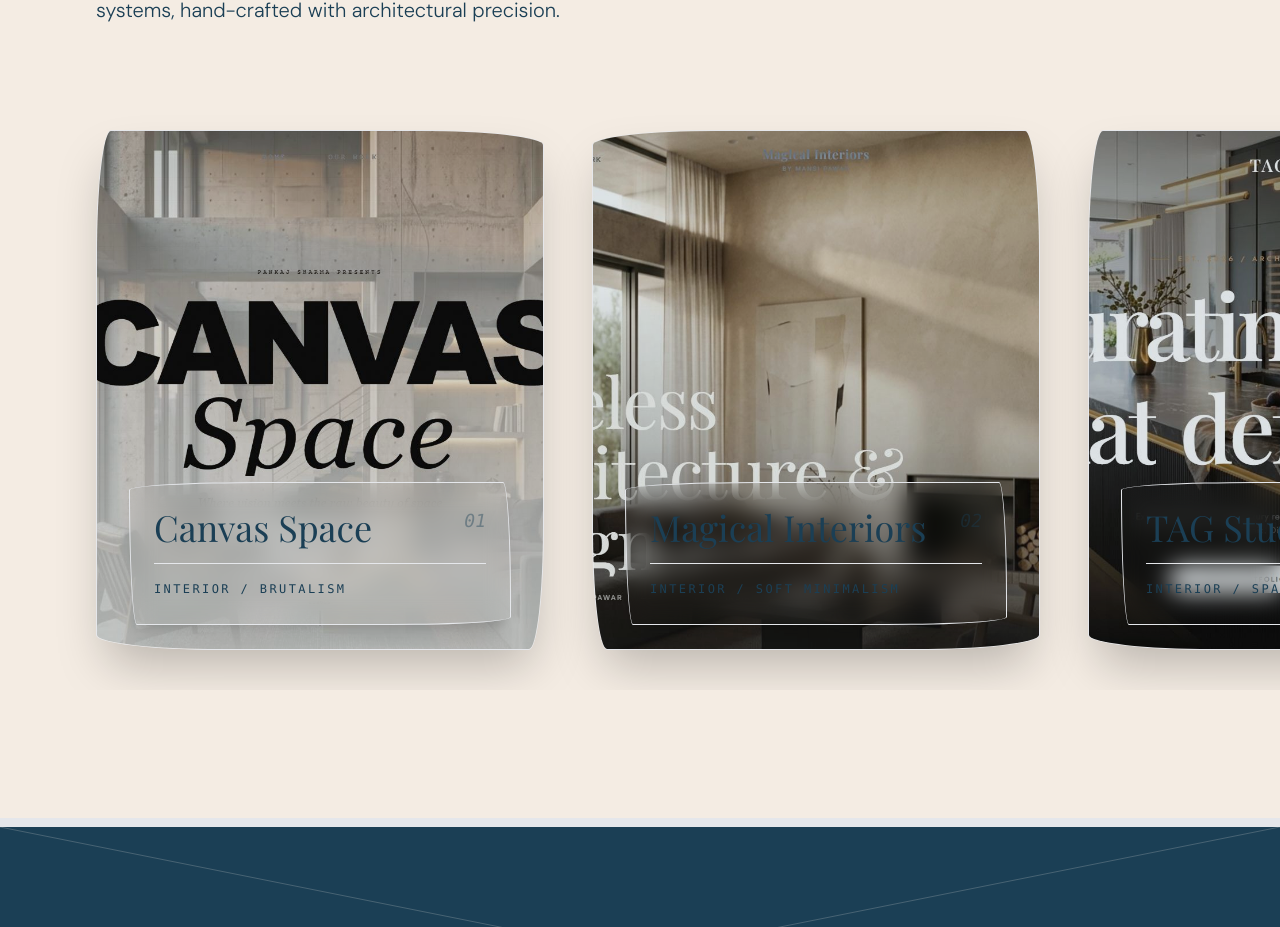
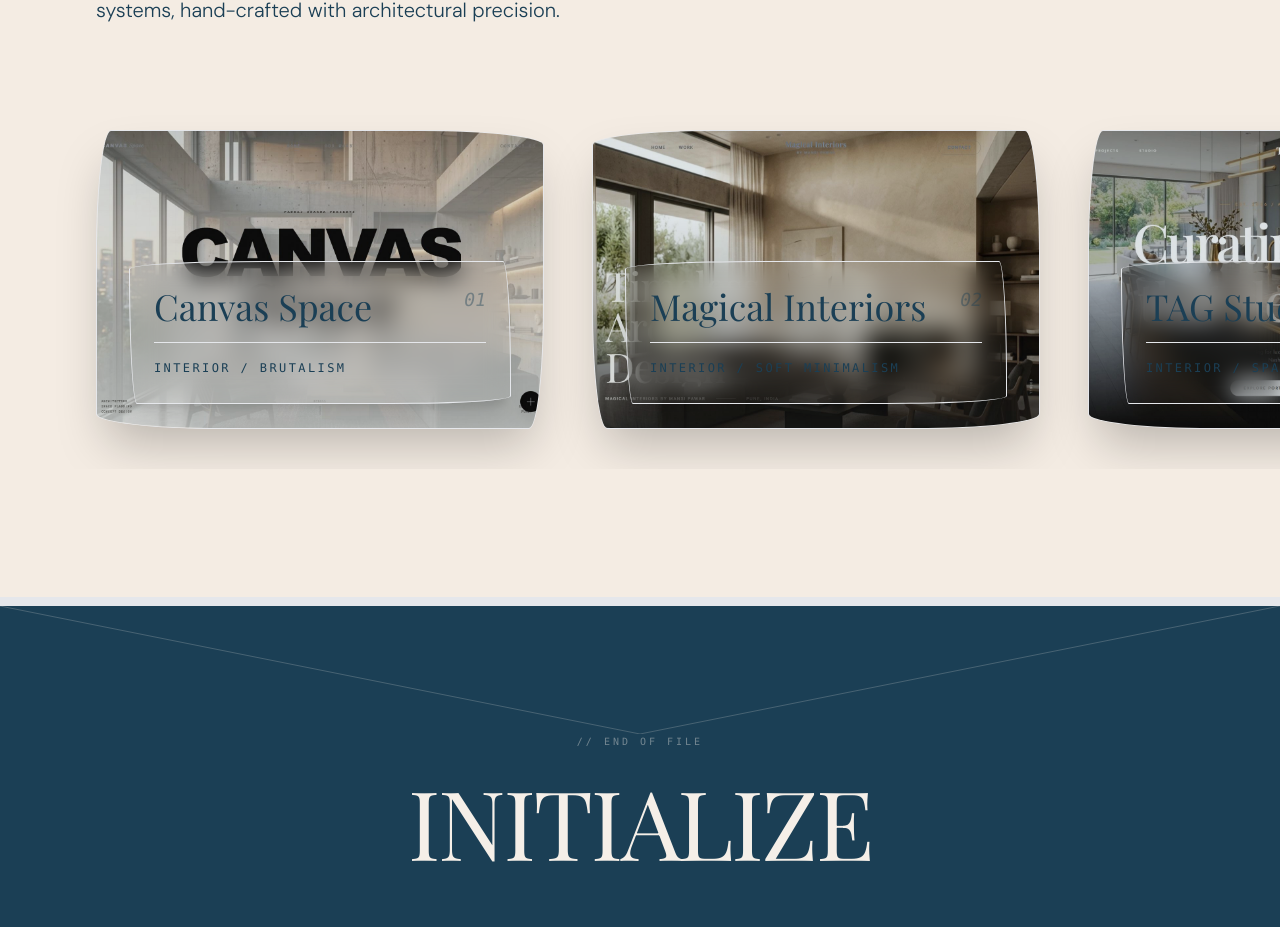
Before and after one commit to 7pixels-xyz/7pixels-main-website, a Next.js app: page / in a window 1280 px wide. Shown: the part 7659-8586 px from the top of the page. Built offline with nearby package versions, Linux system fonts and the light colour scheme; a web font is replaced by a local one.

Commit message:
fix(ui): re-engineered constructs gallery drag physics to disable native image ghosts, engineered shift-scroll support via framer motion values, and clamped component aspect ratios to 3:2

```diff
--- a/src/components/Portfolio.tsx
+++ b/src/components/Portfolio.tsx
@@ -1,5 +1,5 @@
 import React, { useRef, useEffect, useState } from 'react';
-import { motion } from 'motion/react';
+import { motion, useMotionValue } from 'motion/react';
 
 const works = [
     { id: 1, title: 'Canvas Space', format: 'Interior / Brutalism', image: '/portfolios/pankaj-sharma-canvas-space.jpg', url: 'https://pankaj-sharma-canvas-space.vercel.app/' },
@@ -13,6 +13,7 @@ const works = [
 export default function Portfolio() {
     const containerRef = useRef<HTMLDivElement>(null);
     const [dragConstraint, setDragConstraint] = useState(0);
+    const x = useMotionValue(0);
 
     useEffect(() => {
         const updateConstraints = () => {
@@ -43,13 +44,21 @@ export default function Portfolio() {
                 <motion.div
                     className="flex gap-8 md:gap-12 w-max pr-24"
                     drag="x"
+                    style={{ x }}
+                    onWheel={(e) => {
+                        if (e.shiftKey) {
+                            const delta = Math.abs(e.deltaX) > Math.abs(e.deltaY) ? e.deltaX : e.deltaY;
+                            const newX = x.get() - (delta * 1.5);
+                            x.set(Math.max(dragConstraint - 100, Math.min(0, newX)));
+                        }
+                    }}
                     dragConstraints={{ left: dragConstraint - 100, right: 0 }}
                     dragElastic={0.05}
                 >
                     {works.map((work, idx) => (
                         <motion.div
                             key={work.id}
-                            className={`w-[85vw] md:w-[45vw] lg:w-[35vw] h-[60vh] md:h-[65vh] flex flex-col justify-end p-8 bg-cream border border-brandBlue/20 relative flex-shrink-0 group overflow-hidden shadow-2xl shadow-brandBlue/5`}
+                            className={`w-[85vw] md:w-[45vw] lg:w-[35vw] aspect-[3/2] flex flex-col justify-end p-8 bg-cream border border-brandBlue/20 relative flex-shrink-0 group overflow-hidden shadow-2xl shadow-brandBlue/5`}
                             style={{
                                 borderRadius: idx % 2 === 0 ? '15px 125px 15px 125px/125px 15px 125px 15px' : '125px 15px 125px 15px/15px 125px 15px 125px',
                             }}
@@ -61,7 +70,7 @@ export default function Portfolio() {
                                 {work.image ? (
                                     <div className="w-full h-full relative">
                                         <div className="absolute inset-0 bg-brandBlue opacity-[0.15] group-hover:opacity-10 mix-blend-multiply transition-opacity duration-500 z-10 pointer-events-none"></div>
-                                        <img src={work.image} alt={work.title} className="w-full h-full object-cover" />
+                                        <img src={work.image} alt={work.title} className="w-full h-full object-cover" draggable={false} />
                                     </div>
                                 ) : (
                                     <div className="w-full h-full border border-brandBlue/10 flex items-center justify-center relative overflow-hidden bg-white/30 organic-border m-12">
```
